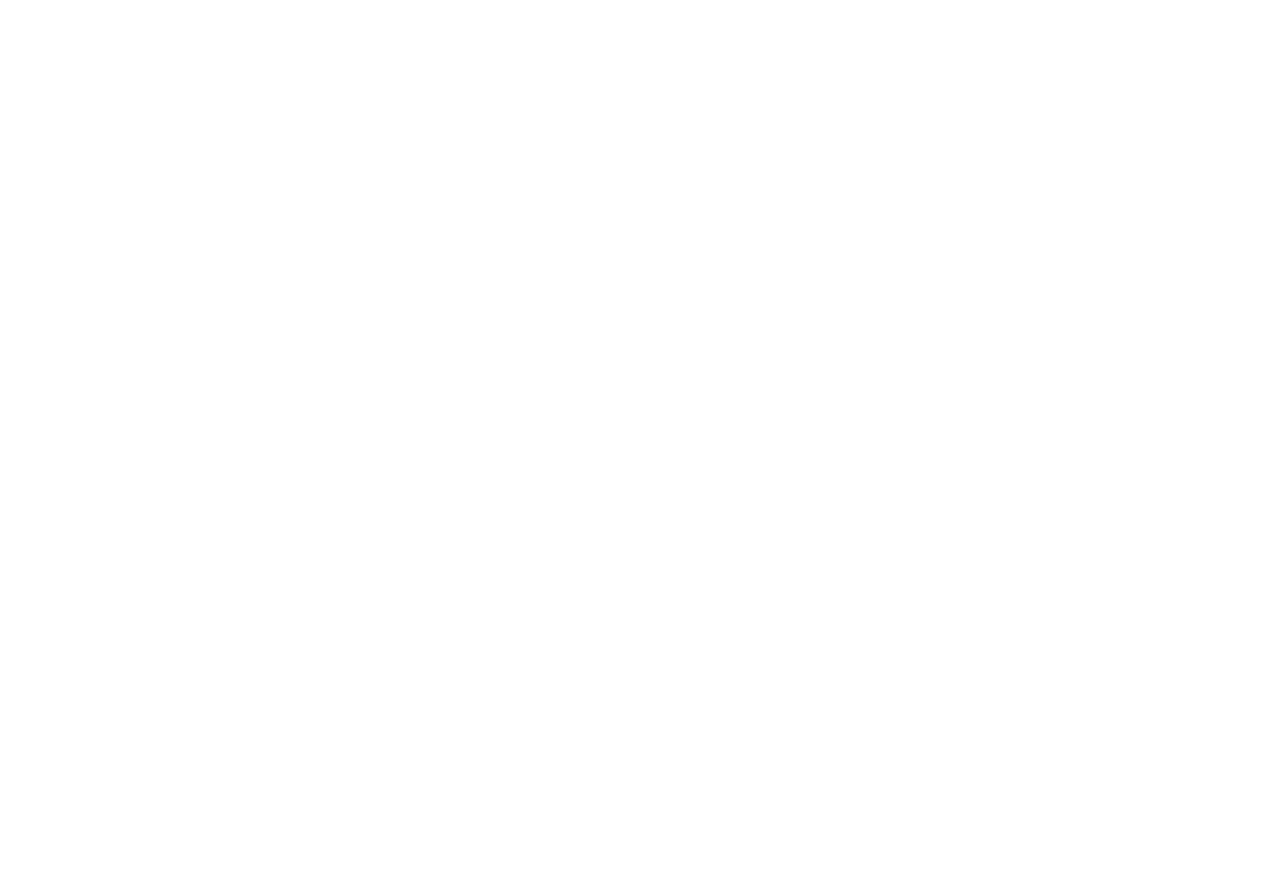
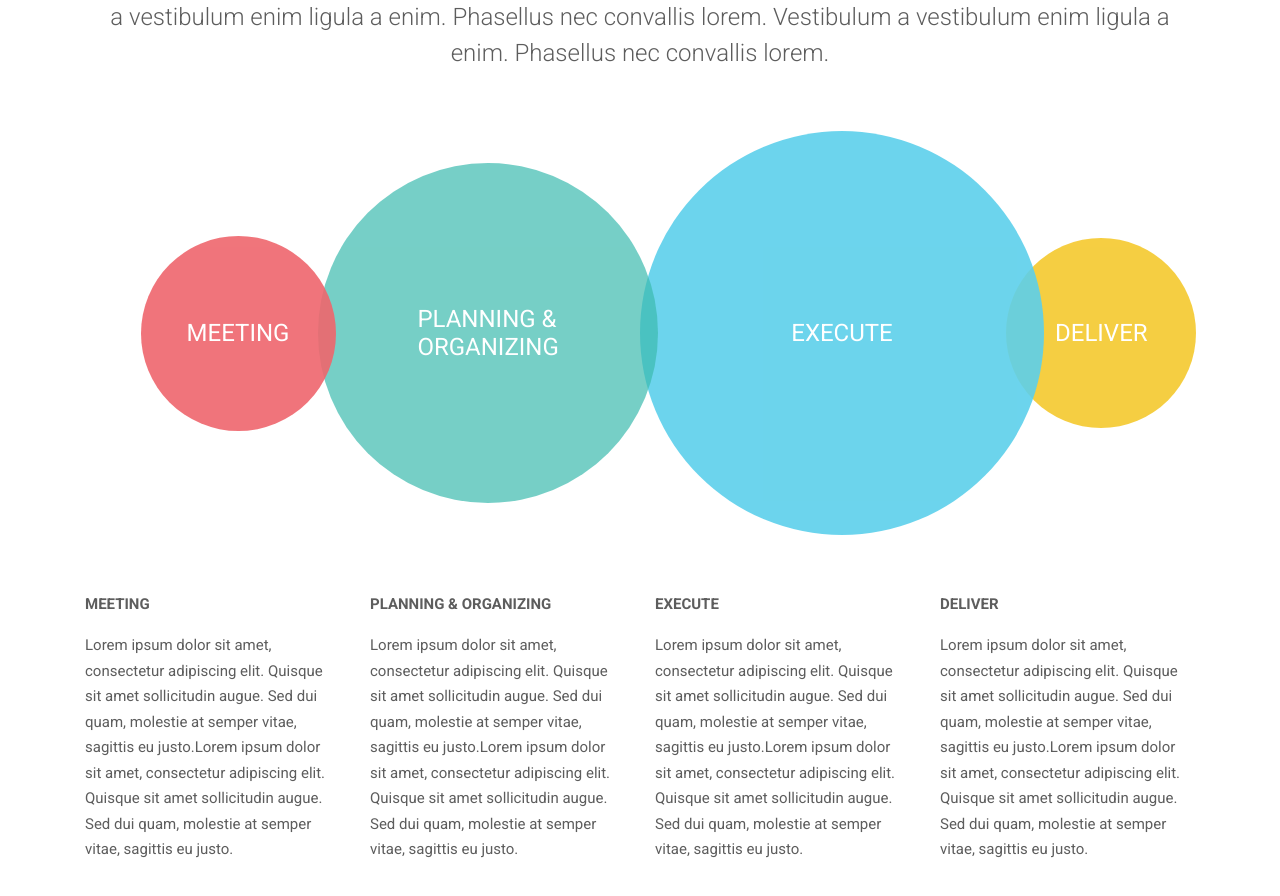
Before and after one commit to iamtheasad/react-anveshan-l-p, a React (Create React App) app: page / in a window 1280 px wide. Shown: the part 2040-2936 px from the top of the page. Before the commit the page ends 1732 px from the top, so only its background shows below. Built offline with nearby package versions, Linux system fonts and the light colour scheme.

Commit message:
OurProcess Component added

```diff
--- a/src/components/OurProcess/OurProcess.js
+++ b/src/components/OurProcess/OurProcess.js
@@ -1,11 +1,110 @@
-import React, {Component} from 'react';
+import React, {Component, Fragment} from 'react';
+import '../../assets/css/style.css';
+import '../../assets/css/responsive.css';
+import 'bootstrap/dist/js/bootstrap.min.js';
+import 'bootstrap/dist/css/bootstrap.min.css';
 
 class OurProcess extends Component {
     render() {
         return (
-            <div>
+            <Fragment>
+                {/* Our Process Start */}
+                <section className="custom_width section_padding">
+                    <div className="container">
+                        <div className="row">
+                            <div className="text-center col-md-12">
+                                <div className="process_top">
+                                    <h2>OUR PROCESs</h2>
+                                    <div className="our_process_border border_bar">
+                                        <span className="bordr_top"></span>
+                                        <span className="bordr_bottom"></span>
+                                    </div>
+                                    <p>Vestibulum tempor interdum tincidunt. Nam feugiat, metus nec laoreet volutpat, mi
+                                        diam consectetur
+                                        nisl, a vestibulum enim ligula a enim. Phasellus nec convallis lorem. Vestibulum
+                                        a vestibulum enim
+                                        ligula a enim. Phasellus nec convallis lorem. </p>
+                                </div>
+                            </div>
+                        </div>
+                        {/*row / */}
 
-            </div>
+                        <div className="row">
+                            <div className="col-md-12">
+                                <div className="process_img">
+                                    <div className="process_bg_1">
+                                        <h3>meeting</h3>
+                                    </div>
+                                    <div className="process_bg_2">
+                                        <h3>Planning &<br/> organizing</h3>
+                                    </div>
+                                    <div className="process_bg_3">
+                                        <h3>execute</h3>
+                                    </div>
+                                    <div className="process_bg_4">
+                                        <h3>deliver</h3>
+                                    </div>
+                                </div>
+                            </div>
+                        </div>
+                         {/*row /*/}
+
+                        <div className="row">
+                            <div className="col-md-6 col-lg-3">
+                                <div className="process_desc">
+                                    <h3>meeting</h3>
+                                    <p>Lorem ipsum dolor sit amet, consectetur adipiscing elit. Quisque sit amet
+                                        sollicitudin augue. Sed
+                                        dui quam, molestie at semper vitae, sagittis eu justo.Lorem ipsum dolor sit
+                                        amet, consectetur
+                                        adipiscing elit. Quisque sit amet sollicitudin augue. Sed dui quam, molestie at
+                                        semper vitae,
+                                        sagittis eu justo.</p>
+                                </div>
+                            </div>
+                            <div className="col-md-6 col-lg-3">
+                                <div className="process_desc">
+                                    <h3>Planning & organizing</h3>
+                                    <p>Lorem ipsum dolor sit amet, consectetur adipiscing elit. Quisque sit amet
+                                        sollicitudin augue. Sed
+                                        dui quam, molestie at semper vitae, sagittis eu justo.Lorem ipsum dolor sit
+                                        amet, consectetur
+                                        adipiscing elit. Quisque sit amet sollicitudin augue. Sed dui quam, molestie at
+                                        semper vitae,
+                                        sagittis eu justo.</p>
+                                </div>
+                            </div>
+                            <div className="col-md-6 col-lg-3">
+                                <div className="process_desc">
+                                    <h3>execute</h3>
+                                    <p>Lorem ipsum dolor sit amet, consectetur adipiscing elit. Quisque sit amet
+                                        sollicitudin augue. Sed
+                                        dui quam, molestie at semper vitae, sagittis eu justo.Lorem ipsum dolor sit
+                                        amet, consectetur
+                                        adipiscing elit. Quisque sit amet sollicitudin augue. Sed dui quam, molestie at
+                                        semper vitae,
+                                        sagittis eu justo.</p>
+                                </div>
+                            </div>
+                            <div className="col-md-6 col-lg-3">
+                                <div className="process_desc">
+                                    <h3>deliver</h3>
+                                    <p>Lorem ipsum dolor sit amet, consectetur adipiscing elit. Quisque sit amet
+                                        sollicitudin augue. Sed
+                                        dui quam, molestie at semper vitae, sagittis eu justo.Lorem ipsum dolor sit
+                                        amet, consectetur
+                                        adipiscing elit. Quisque sit amet sollicitudin augue. Sed dui quam, molestie at
+                                        semper vitae,
+                                        sagittis eu justo.</p>
+                                </div>
+                            </div>
+                        </div>
+                    {/* Row / */}
+                    </div>
+                     {/*container / */}
+                </section>
+                 {/*Our Process End */}
+            </Fragment>
         );
     }
 }
--- a/src/pages/HomePage.js
+++ b/src/pages/HomePage.js
@@ -3,6 +3,7 @@
 import TopNavigation from "../components/TopNavigation/TopNavigation";
 import About from "../components/About/About";
 import BottomTopButton from "../components/BottomTopButton/BottomTopButton";
+import OurProcess from "../components/OurProcess/OurProcess";
 
 class HomePage extends Component {
     render() {
@@ -11,6 +12,7 @@
                 <TopNavigation/>
                 <TopBanner/>
                <About/>
+               <OurProcess/>
                <BottomTopButton/>
             </Fragment>
         );
```
